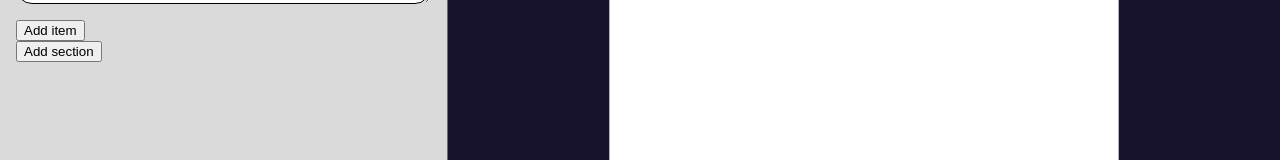
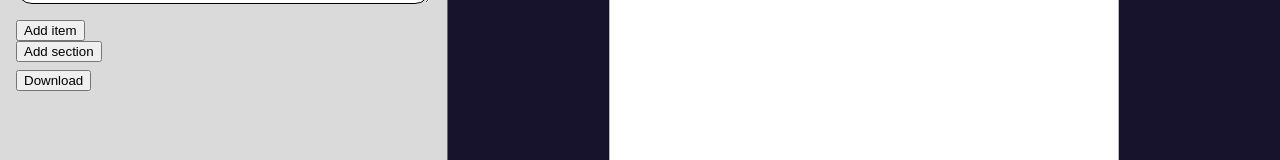
Before and after one commit to lucasserral/opencv, a React (Vite) app: page / in a window 1280 px wide. Shown: the part 590-750 px from the top of the page. Built offline with nearby package versions, Linux system fonts and the light colour scheme.

Commit message:
[ADD] Download PDF

```diff
--- a/package.json
+++ b/package.json
@@ -9,6 +9,7 @@
     "preview": "vite preview"
   },
   "dependencies": {
+    "jspdf": "^2.5.1",
     "react": "^17.0.2",
     "react-dom": "^17.0.2"
   },
--- a/src/components/SideBar.tsx
+++ b/src/components/SideBar.tsx
@@ -1,3 +1,4 @@
+import jsPDF from "jspdf";
 import React from "react";
 import OpenCvInput from "./molecules/OpenCvInput";
 import { Section } from "./molecules/Section";
@@ -11,6 +12,23 @@ type props = {
   sections: sections;
   setSections: Function;
 };
+
+function downloadPDF() {
+  const pdf = new jsPDF({
+    orientation: "portrait",
+    unit: "mm",
+    format: [279, 210],
+  });
+
+  const canvas: HTMLCanvasElement = document.getElementsByTagName("canvas")[0];
+  const canvasImg = canvas.toDataURL("image/png");
+
+  const width = pdf.internal.pageSize.getWidth();
+  const height = pdf.internal.pageSize.getHeight();
+
+  pdf.addImage(canvasImg, "image/png", 0, 0, width, height);
+  pdf.save("resume.pdf");
+}
 
 export default function SideBar({
   values,
@@ -93,6 +111,15 @@ export default function SideBar({
             Add section
           </button>
         </section>
+        <div className="SideBar__footer">
+          <button
+            onClick={() => {
+              downloadPDF();
+            }}
+          >
+            Download
+          </button>
+        </div>
       </div>
     </div>
   );
```
Also changed, not shown: 1 other file (tests, documents, lock files or other folders).
